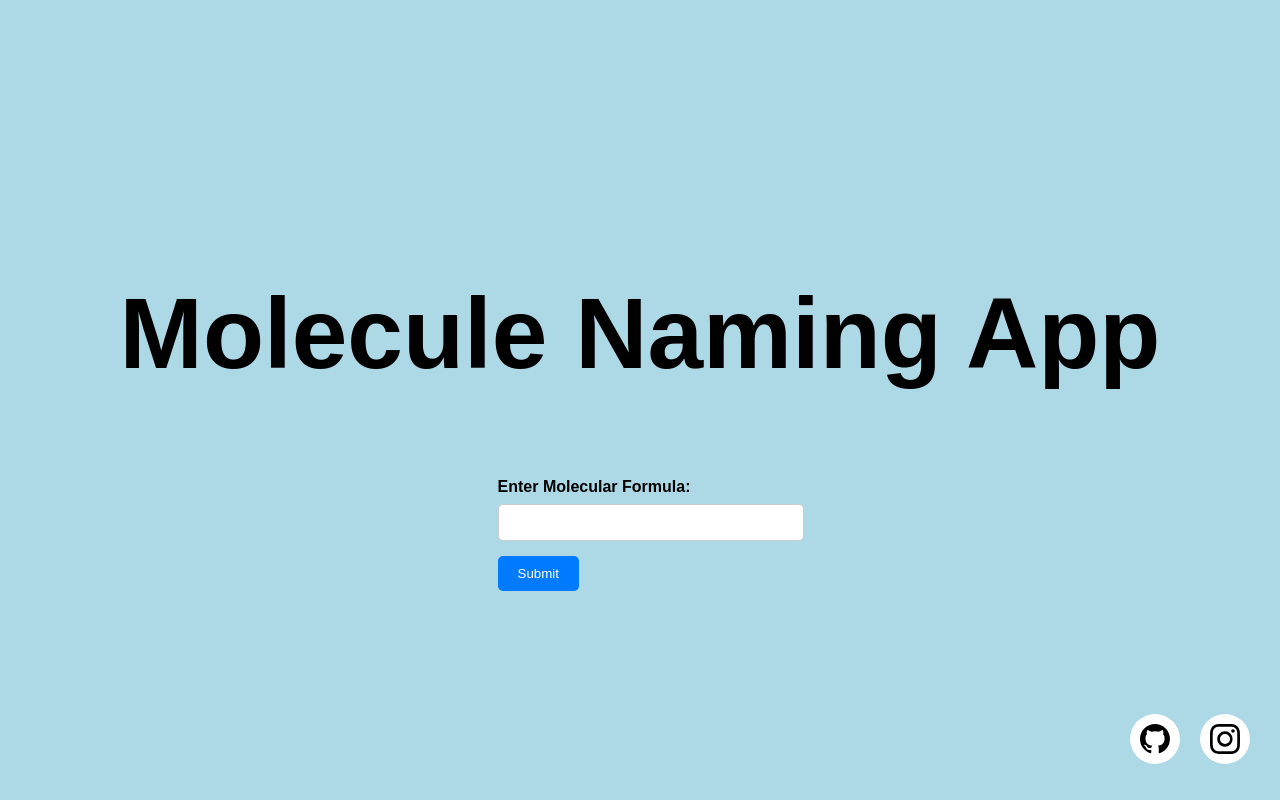
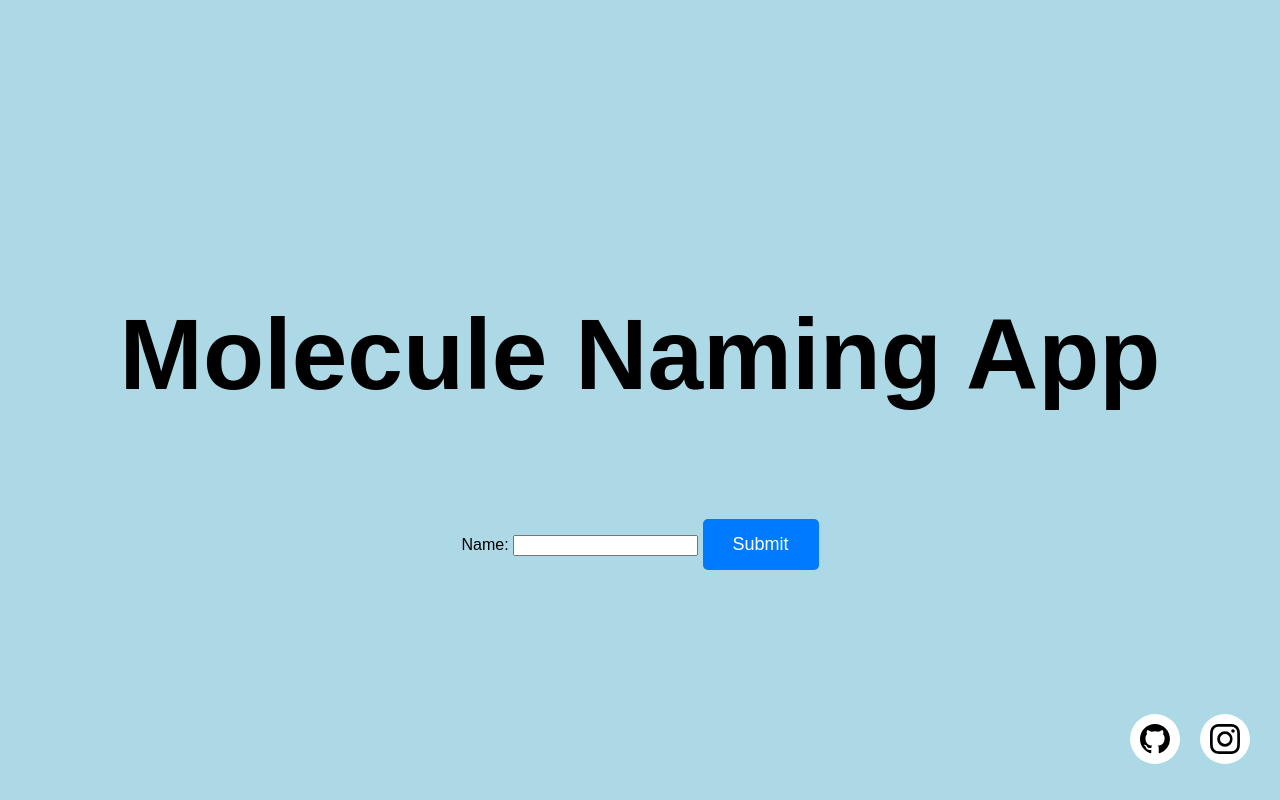
Before and after one commit to Rayanlupo/Molecule-Name-Generator, a Flask app: page / in a window 1280 px wide. Run offline with Flask 3, Linux system fonts and the light colour scheme.

Commit message:
trying to improve design

```diff
--- a/static/style.css
+++ b/static/style.css
@@ -24,31 +24,34 @@
 
 
 }
-button {
+.form-container {
+    display: flex;
+    flex-direction: column;
+    align-items: center;
+    justify-content: center;
+    width: 100%; /* Full width */
+}
+
+button[type="submit"] {
     background-color: #007bff;
     color: white;
+    padding: 15px 30px; /* Increase size */
+    font-size: 18px; /* Increase font size */
     border: none;
-    padding: 10px 20px;
     border-radius: 5px;
     cursor: pointer;
     transition: background-color 0.3s ease;
+    margin-top: 20px; /* Space above the button */
+}
 
-}
-button:hover{
+button[type="submit"]:hover {
     background-color: #0056b3;
 }
-input[type="text"] {
-    width: 100%;
-    padding: 10px;
-    border: 1px solid #ccc;
-    border-radius: 5px;
-    margin-bottom: 15px;
-}
-label {
-    display: block;
-    margin-bottom: 8px;
-    font-weight: bold;
-    border-radius: 5px;
+
+#error-message {
+    color: red;
+    margin-bottom: 10px; /* Space below the error message */
+    text-align: center;
 }
 /* From Uiverse.io by Zameerahmad01 */
 ul {
@@ -70,24 +73,27 @@
     position: relative;
   }
   .example-2 .icon-content .tooltip {
-
     position: absolute;
-    bottom: 100%;
-
-    transform: translateX(50%);
+    bottom: 100%; /* Places the tooltip above the button */
+    left: 50%; /* Center the tooltip horizontally */
+    transform: translateX(-50%); /* Center the tooltip */
     color: #fff;
     padding: 6px 10px;
     border-radius: 5px;
     opacity: 0;
     visibility: hidden;
     font-size: 14px;
+    background-color: rgba(0, 0, 0, 0.7); /* Background for better visibility */
     transition: all 0.3s ease;
-  }
-  .example-2 .icon-content:hover .tooltip {
+    z-index: 1; /* Ensure the tooltip appears above other elements */
+    white-space: nowrap; /* Prevent text from wrapping */
+}
+
+.example-2 .icon-content:hover .tooltip {
     opacity: 1;
     visibility: visible;
-    top: 5px;
-  }
+    bottom: 120%; /* Adjust this value to ensure the tooltip is fully above the button */
+}
   .example-2 .icon-content a {
     position: relative;
     overflow: hidden;
--- a/templates/home.html
+++ b/templates/home.html
@@ -19,12 +19,16 @@
     <h1>Molecule Naming App</h1>
 </div>
 
-    <form method="post">
-        <label for="formula">Enter Molecular Formula:</label>
-        <input type="text" id="formula" name="formula" required>
+<div class="form-container">
+    {% if error %}
+        <div id="error-message">{{error_message}}</div>
+    {% endif %}
+    <form id="myForm">
+        <label for="name">Name:</label>
+        <input type="text" id="name" name="name">
         <button type="submit">Submit</button>
     </form>
-
+</div>
 
 {% if name and function %}
 <div class="results">
@@ -33,9 +37,6 @@
     <p><strong>Name:</strong> {{ name }}</p>
     <p><strong>Function:</strong> {{ function }}</p>
 </div>
-    {% elif error %}
-        <h2>Error</h2>
-        <p>{{error_message}}</p>
 {% endif %}
     <!-- From Uiverse.io by Zameerahmad01   Thanks :) -->
 <ul class="example-2">
```
Lines whose indentation alone changed are shown as unchanged.
